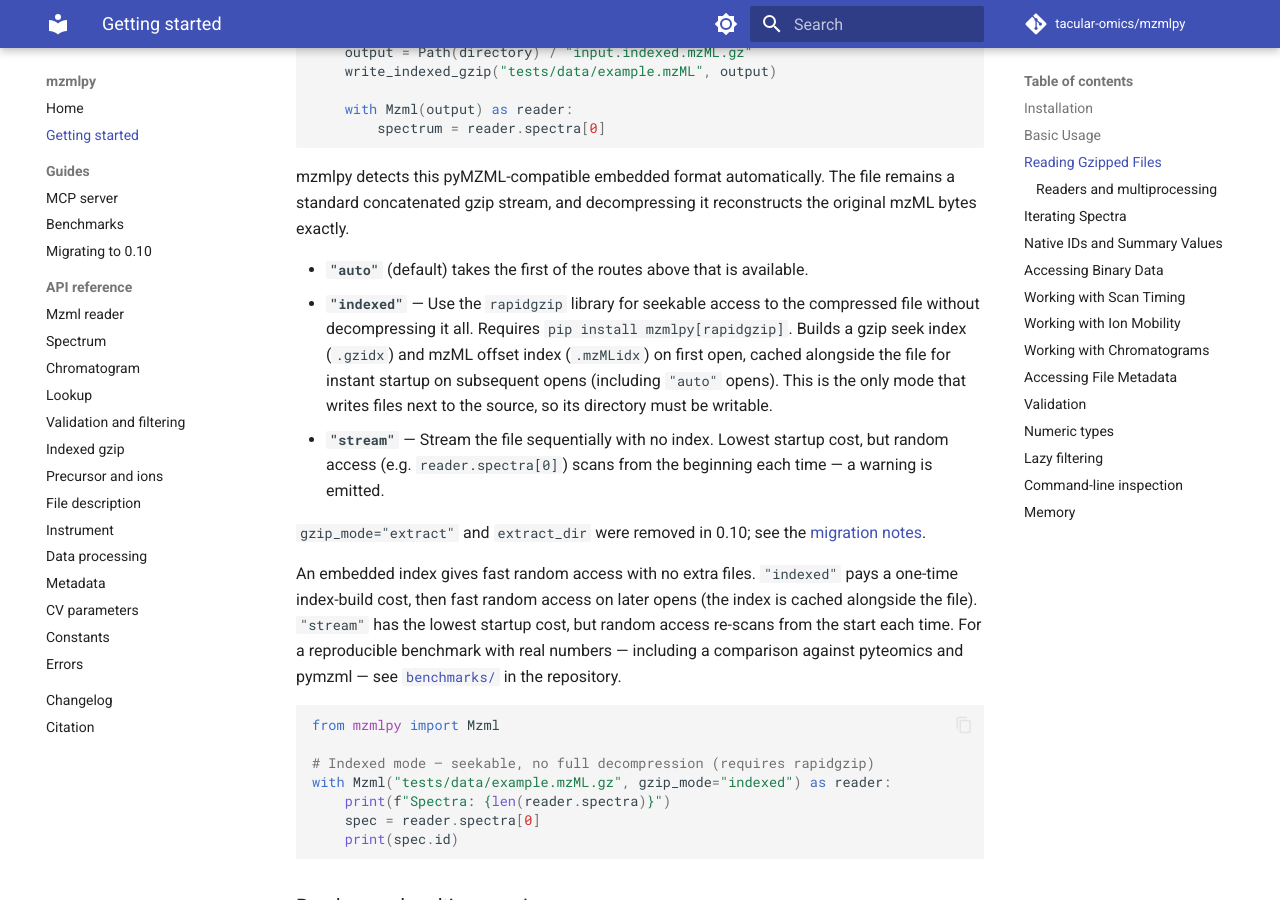
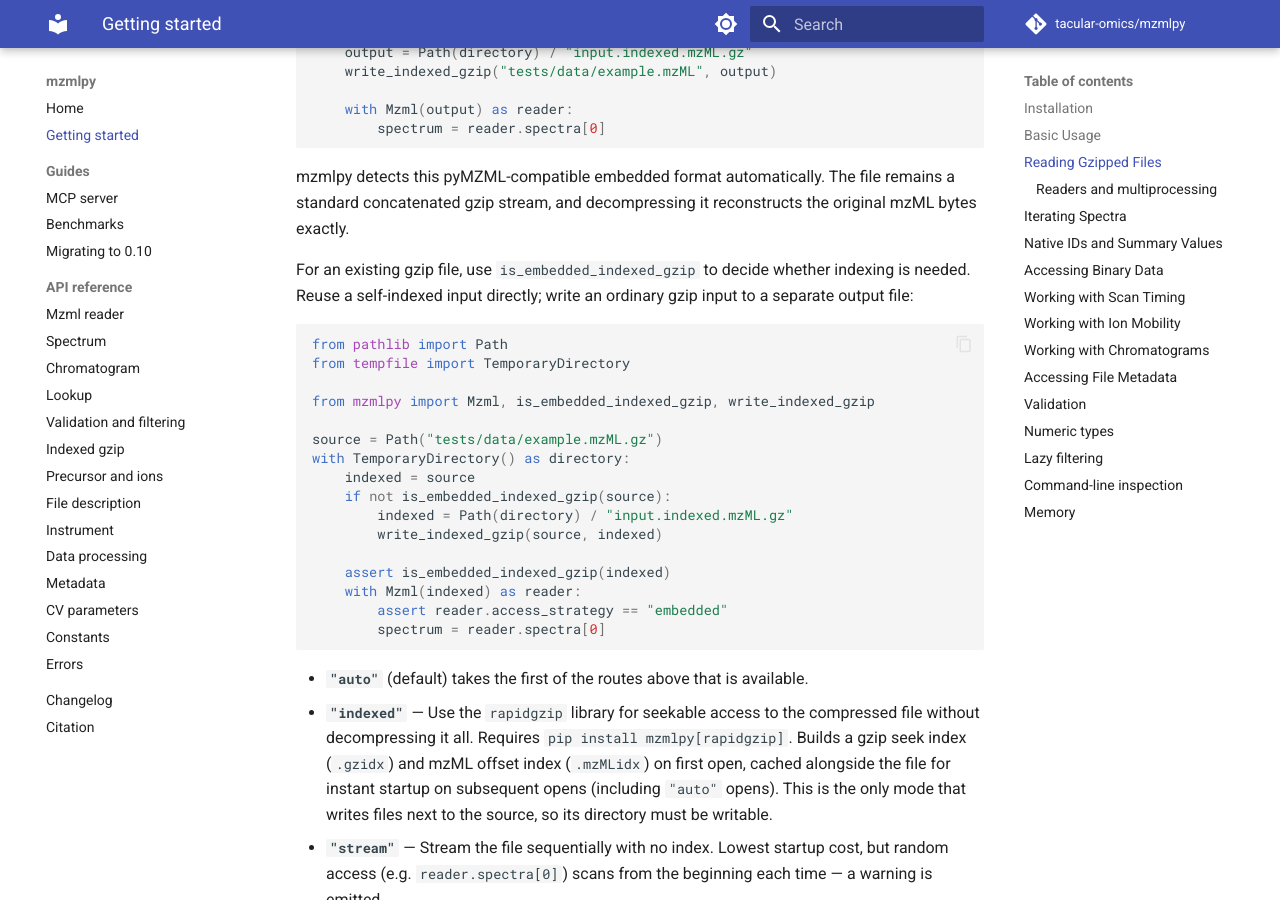
Before and after one commit to tacular-omics/mzmlpy, an MkDocs documentation site: the page built from docs/getting-started.md, in a window 1280 px wide and 900 px high, scrolled down 1651 px. Built offline with MkDocs 1.6.1 and Material for MkDocs 9.7.7, drawn with Linux system fonts in a browser that asks for light colours; comment, search, counter and statistics services are not loaded.

Commit message:
docs: show how to skip indexing self-indexed gzip input (#71)

````diff
--- a/docs/getting-started.md
+++ b/docs/getting-started.md
@@ -73,6 +73,29 @@ with TemporaryDirectory() as directory:
 
 mzmlpy detects this pyMZML-compatible embedded format automatically. The file remains a standard
 concatenated gzip stream, and decompressing it reconstructs the original mzML bytes exactly.
+
+For an existing gzip file, use `is_embedded_indexed_gzip` to decide whether indexing is
+needed. Reuse a self-indexed input directly; write an ordinary gzip input to a separate
+output file:
+
+```python
+from pathlib import Path
+from tempfile import TemporaryDirectory
+
+from mzmlpy import Mzml, is_embedded_indexed_gzip, write_indexed_gzip
+
+source = Path("tests/data/example.mzML.gz")
+with TemporaryDirectory() as directory:
+    indexed = source
+    if not is_embedded_indexed_gzip(source):
+        indexed = Path(directory) / "input.indexed.mzML.gz"
+        write_indexed_gzip(source, indexed)
+
+    assert is_embedded_indexed_gzip(indexed)
+    with Mzml(indexed) as reader:
+        assert reader.access_strategy == "embedded"
+        spectrum = reader.spectra[0]
+```
 
 - **`"auto"`** (default) takes the first of the routes above that is available.
 - **`"indexed"`** — Use the `rapidgzip` library for seekable access to the compressed file without decompressing it all. Requires `pip install mzmlpy[rapidgzip]`. Builds a gzip seek index (`.gzidx`) and mzML offset index (`.mzMLidx`) on first open, cached alongside the file for instant startup on subsequent opens (including `"auto"` opens). This is the only mode that writes files next to the source, so its directory must be writable.
````
Also changed, not shown: CHANGELOG.md (+4 -0 lines), docs/api/indexed-gzip.md (+3 -0 lines).
